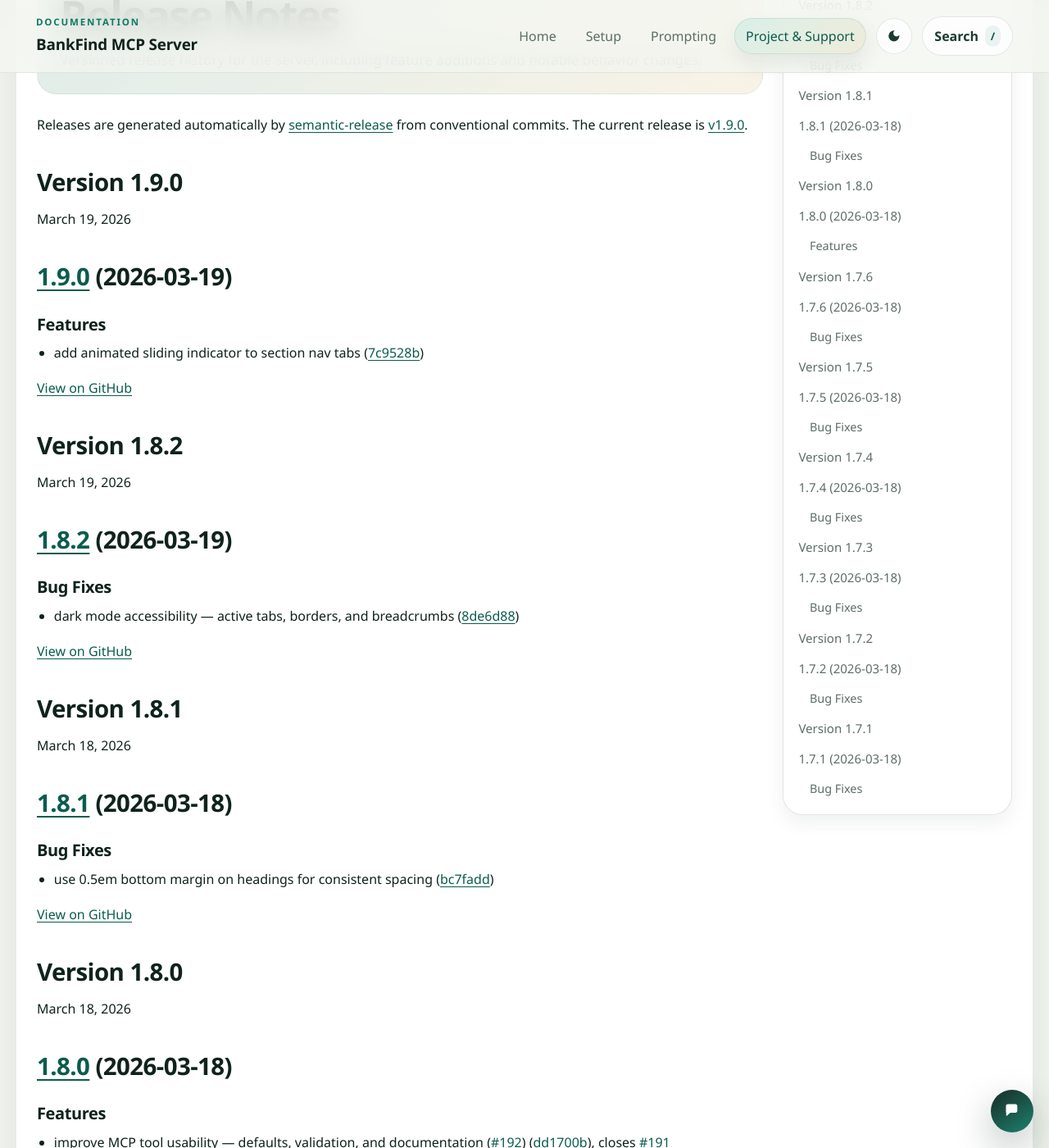
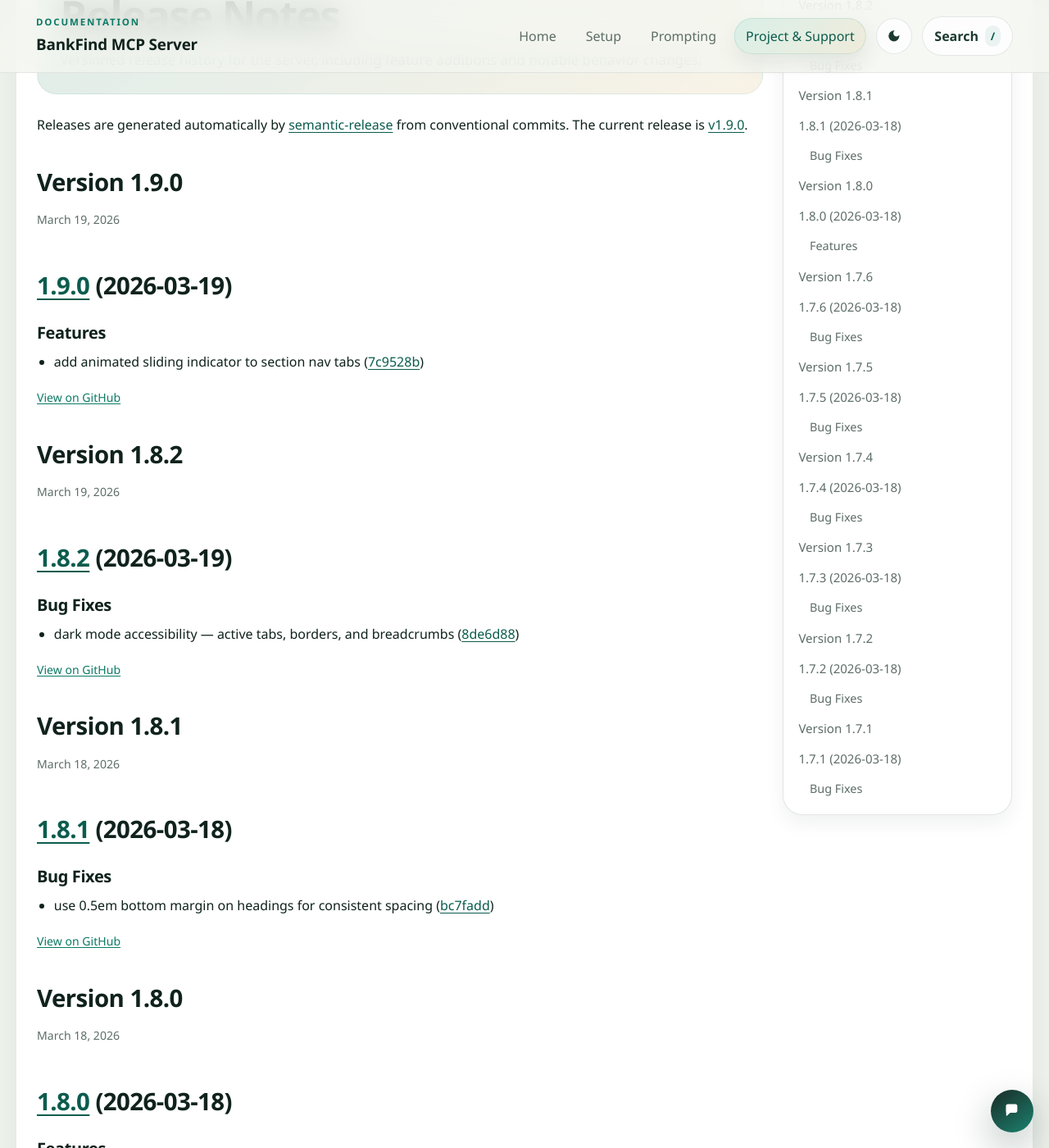
Before and after one commit to jflamb/fdic-mcp-server, a Jekyll site: the page built from docs/release-notes/index.md, in a window 1280 px wide and 1400 px high, scrolled down 308 px. Shown: the whole window at 82% size. Built offline with Jekyll 4.4.1, drawn with Linux system fonts in a browser that asks for light colours.

Commit message:
style: add release notes date and link styling
Co-Authored-By: Claude Opus 4.6 (1M context) <noreply@anthropic.com>

```diff
--- a/docs/assets/css/docs.css
+++ b/docs/assets/css/docs.css
@@ -1193,6 +1193,18 @@ img {
   background: transparent;
 }
 
+.release-date {
+  display: inline-block;
+  margin-bottom: 0.75rem;
+  font-size: 0.88rem;
+  color: var(--muted);
+}
+
+.release-link {
+  font-size: 0.88rem;
+  color: var(--accent);
+}
+
 .doc-callout__title-row {
   display: flex;
   gap: 1rem;
```
